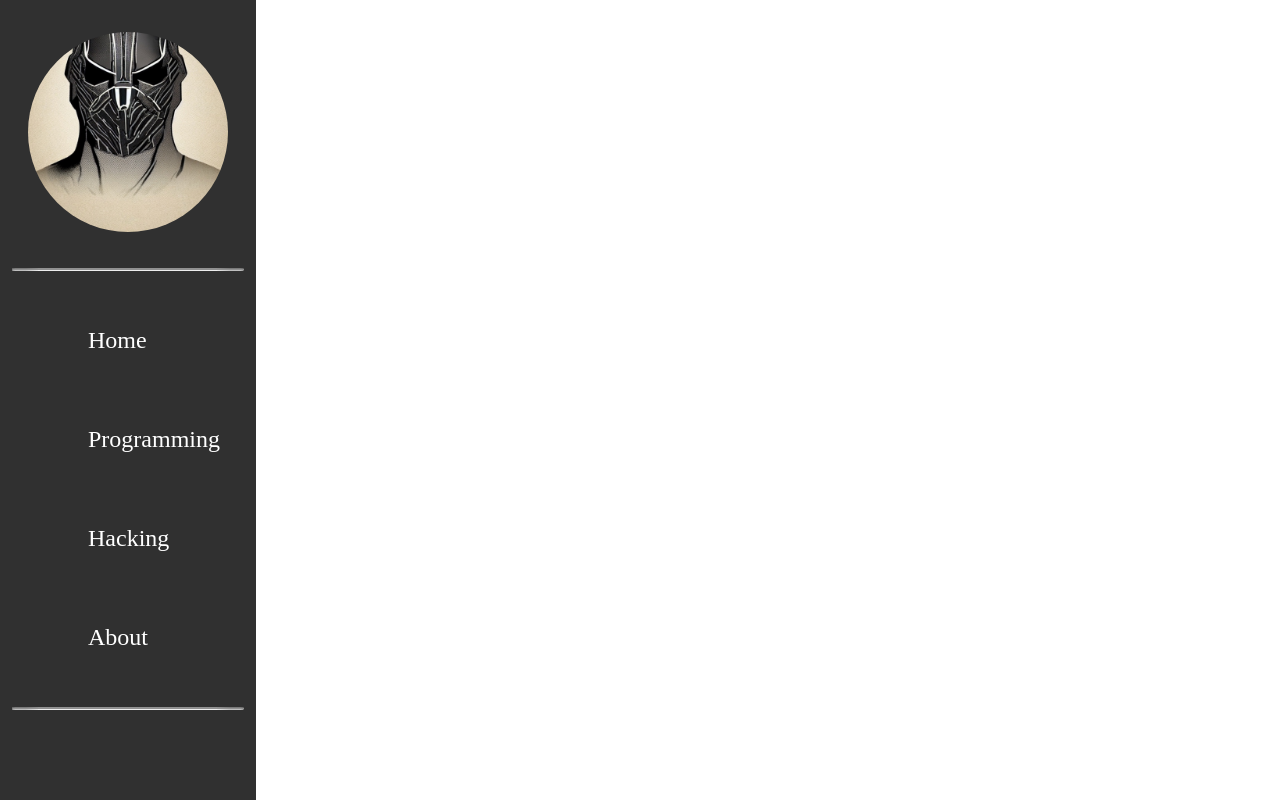
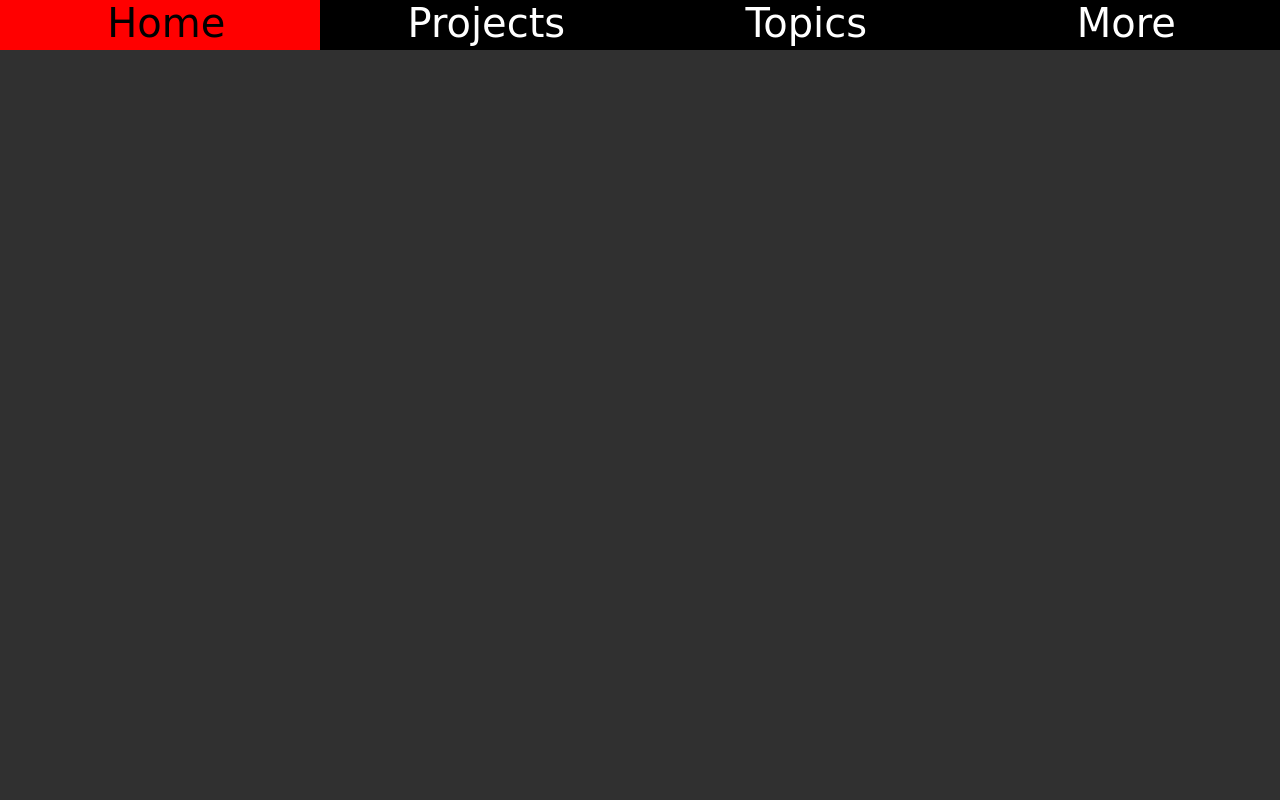
Before and after one commit to valyriouc/Blog, a plain HTML site: page index.html in a window 1280 px wide. Drawn offline with Linux system fonts and the light colour scheme; a web font is replaced by a local one.

Commit message:
New menu bar

```diff
--- a/index.html
+++ b/index.html
@@ -2,35 +2,49 @@
 <html lang="en">
 <head>
     <meta charset="UTF-8">
-    <meta http-equiv="X-UA-Compatible" content="IE=edge">
     <meta name="viewport" content="width=device-width, initial-scale=1.0">
-    <script src=""></script>
-    <link rel="stylesheet" href="style/style.css"></link>
-    <title></title>
+    <title>Makerspace</title>
+    <link rel="stylesheet" href="/style/style.css">
+    <!-- <link rel="preconnect" href="https://fonts.gstatic.com" crossorigin> -->
+    <link href="https://fonts.googleapis.com/css2?family=Handjet:wght@300&display=swap" rel="stylesheet">
 </head>
 <body>
-    <aside>
-        <img src="/img/profile-picture.jpg" alt="Profile picture" width="200" height="200">
-        <hr class="divider">
-        <ul id="main-nav-list">
-            <li>
-                <a href="/">Home</a>
-            </li>
-            <li>
-                <a href="/programming">Programming</a>
-            </li>
-            <li>
-                <a href="/hacking">Hacking</a>
-            </li>
-            <li>
-                <a href="/about">About</a>
-            </li>
-        </ul>
-        <hr class="divider">
-    </aside>
+    <header>
+        <nav>
+            <ul>
+                <li class="main-item">
+                    <span class="list-item"><img src=""> Home</span>
+                </li>
+                <li class="main-item">
+                    <span class="list-item"><img src=""> Projects</span>
+                    <ul class="sub-list">
+                        <li>Hello</li>
+                        <li>Hello</li>
+                        <li>Hello</li>
+                    </ul>
+                </li>
+                <li class="main-item">
+                    <span class="list-item"><img src=""> Topics</span>
+                    <ul class="sub-list">
+                        <li><a href="">Programming</a></li>
+                        <li><a href="">Hacking</a></li>
+                        <li><a href="">Social Engineering</a></li>
+                    </ul>
+                </li>
+                <li class="main-item">
+                    <span class="list-item"><img src=""> More</span>
+                    <ul class="sub-list">
 
+                    </ul>
+                </li>
+            </ul>
+        </nav>
+    </header>
     <main>
+        <img src="" alt="">
+    </main>
+    <footer>
 
-    </main>
+    </footer>
 </body>
 </html>
--- a/style/style.css
+++ b/style/style.css
@@ -1,56 +1,60 @@
 body {
-    margin: 0px;
-    padding: 0px;
-    height: 100vh;
-}
-
-aside {
-    position: sticky;
-    width: 20%;
-    height: 100%;
     background-color: rgb(48, 48, 48);
-}
-
-img {
-    position: relative;
-    left: 50%;
-    transform: translate(-50%);
-    border-radius: 100%;
-    margin-top: 2em;
-}
-
-aside ul {
-    list-style: none;
+    font-family: 'Handjet', cursive;
     margin: 0px;
     padding: 0px;
 }
 
-aside ul li {
-    position: relative;
-    left: 50%;
-    transform: translate(-50%);
-    width: 50%;
-    padding: 1em;
-    margin: 1em;
-    font-size: x-large;
-
+nav {
+    background-color: rgb(0, 0, 0);
+    height: 50px;
 }
 
-a {
-    text-decoration: none;
-    color: white;
+ul {
+    padding: 0px;
+    margin: 0px;
+    height: 50px;
 }
 
-a:hover {
-    border-bottom: 2px solid rgb(122, 122, 122);
+li {
+    list-style: none;
 }
 
-.divider {
-    position: relative;
-    left: 50%;
-    transform: translate(-50%);
-    width: 90%;
-    margin: 2rem 0rem 2rem 0rem;
-    border-radius: 20%;
-    border-top: 2px solid rgba(177, 177, 177, 0.753);
+.main-item {
+    float: left;
+    color: white;
+    height: 50px;
+    width: 25%;
+    font-size: 40px;
+    text-align: center;
 }
+
+.main-item:hover {
+    cursor: pointer;
+    color: black;
+}
+
+.main-item:nth-child(1):hover {
+    background-color: red;
+}
+
+.main-item:nth-child(2):hover {
+    background-color: orange;
+}
+
+.main-item:nth-child(3):hover {
+    background-color: yellow;
+}
+
+.main-item:nth-child(4):hover {
+    background-color: green;
+}
+
+.main-item:hover .sub-list {
+    display: block;
+}
+
+.sub-list {
+    position: absolute;
+    display: none;
+}
```
Also changed, not shown: img/profile-picture.jpg (deleted).
